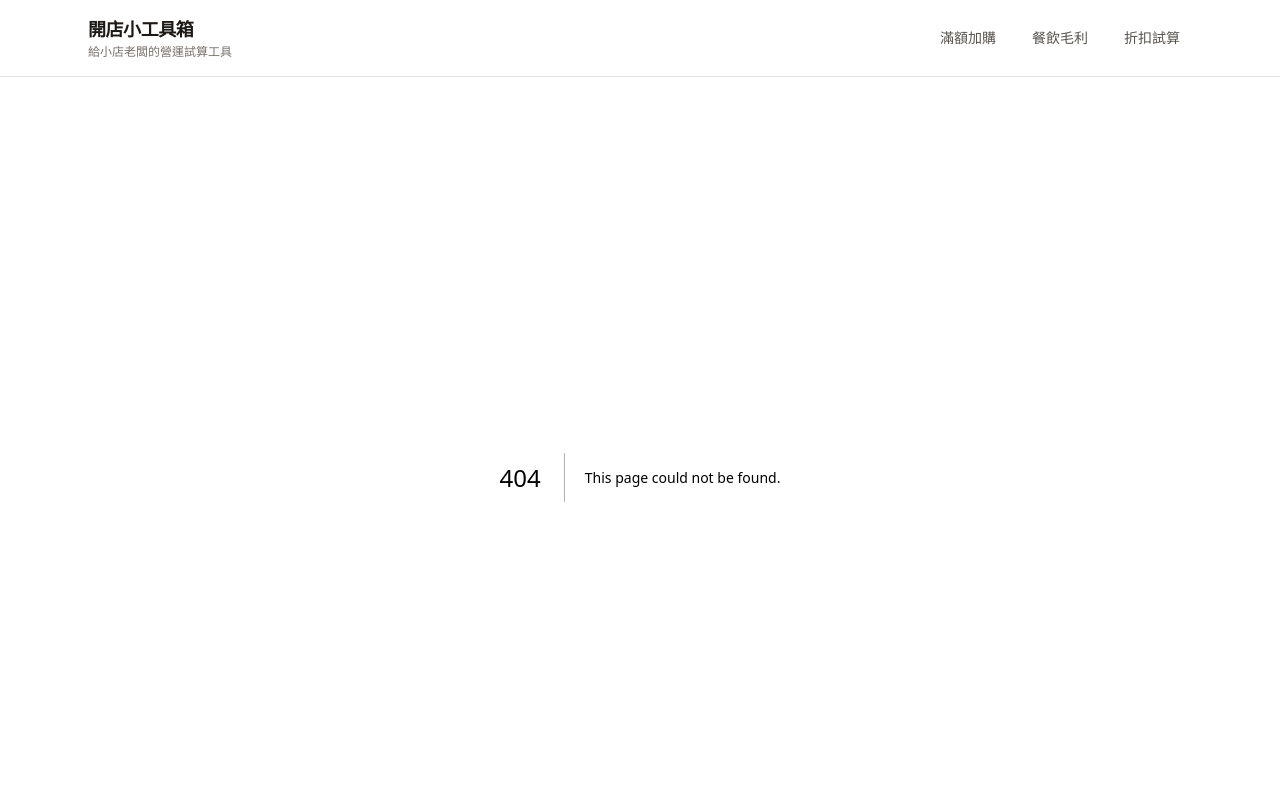
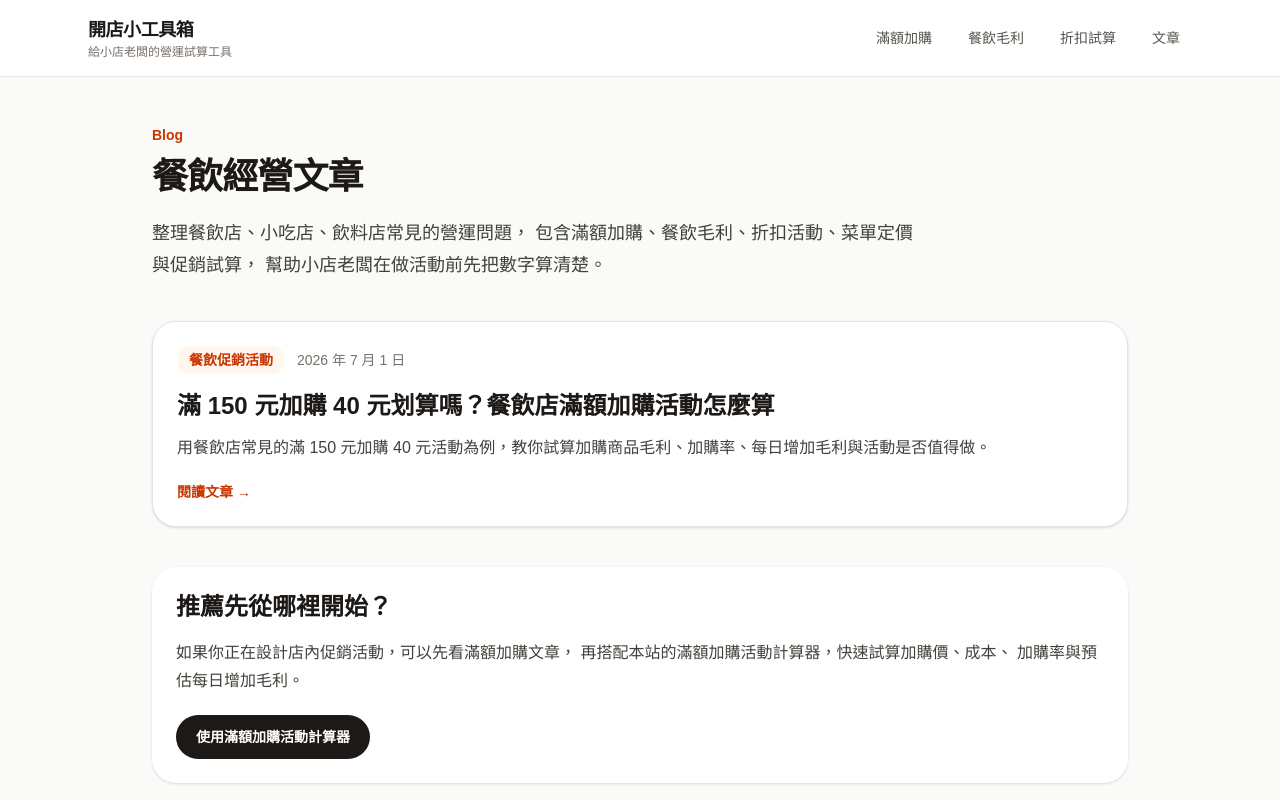
Before and after one commit to kenshaka/store-toolbox, a Next.js app: page /blog in a window 1280 px wide. Before the commit this address had no page. Shown: the top 800 px of the page. Built offline with nearby package versions, Linux system fonts and the light colour scheme.

Commit message:
Add blog index page

```diff
--- /dev/null
+++ b/app/blog/page.tsx
@@ -0,0 +1,109 @@
+import type { Metadata } from "next";
+import Link from "next/link";
+
+export const metadata: Metadata = {
+  title: "餐飲經營文章",
+  description:
+    "開店小工具箱的餐飲經營文章，整理滿額加購、餐飲毛利、折扣活動、定價試算與小店促銷活動的實用教學。",
+  keywords: [
+    "餐飲經營",
+    "餐飲毛利",
+    "滿額加購",
+    "折扣活動",
+    "餐飲促銷",
+    "小吃店經營",
+    "飲料店經營",
+    "開店教學",
+  ],
+  openGraph: {
+    title: "餐飲經營文章｜開店小工具箱",
+    description:
+      "整理餐飲毛利、滿額加購、折扣活動與小店促銷試算的實用文章。",
+    type: "website",
+    locale: "zh_TW",
+    siteName: "開店小工具箱",
+  },
+};
+
+const articles = [
+  {
+    title: "滿 150 元加購 40 元划算嗎？餐飲店滿額加購活動怎麼算",
+    description:
+      "用餐飲店常見的滿 150 元加購 40 元活動為例，教你試算加購商品毛利、加購率、每日增加毛利與活動是否值得做。",
+    href: "/blog/add-on-promotion-example",
+    category: "餐飲促銷活動",
+    date: "2026 年 7 月 1 日",
+  },
+];
+
+export default function BlogPage() {
+  return (
+    <main className="bg-stone-50 text-stone-900">
+      <section className="mx-auto max-w-5xl px-6 py-12">
+        <div>
+          <p className="text-sm font-semibold text-orange-700">
+            Blog
+          </p>
+
+          <h1 className="mt-3 text-4xl font-bold tracking-tight">
+            餐飲經營文章
+          </h1>
+
+          <p className="mt-5 max-w-3xl text-lg leading-8 text-stone-700">
+            整理餐飲店、小吃店、飲料店常見的營運問題，
+            包含滿額加購、餐飲毛利、折扣活動、菜單定價與促銷試算，
+            幫助小店老闆在做活動前先把數字算清楚。
+          </p>
+        </div>
+
+        <div className="mt-10 grid gap-6">
+          {articles.map((article) => (
+            <Link
+              key={article.href}
+              href={article.href}
+              className="rounded-3xl border border-stone-200 bg-white p-6 shadow-sm transition hover:-translate-y-1 hover:shadow-md"
+            >
+              <div className="flex flex-wrap items-center gap-3 text-sm text-stone-500">
+                <span className="rounded-full bg-orange-50 px-3 py-1 font-semibold text-orange-700">
+                  {article.category}
+                </span>
+                <span>{article.date}</span>
+              </div>
+
+              <h2 className="mt-4 text-2xl font-bold text-stone-900">
+                {article.title}
+              </h2>
+
+              <p className="mt-3 leading-7 text-stone-700">
+                {article.description}
+              </p>
+
+              <p className="mt-5 text-sm font-bold text-orange-700">
+                閱讀文章 →
+              </p>
+            </Link>
+          ))}
+        </div>
+
+        <section className="mt-10 rounded-3xl bg-white p-6 shadow-sm">
+          <h2 className="text-2xl font-bold">
+            推薦先從哪裡開始？
+          </h2>
+
+          <p className="mt-4 leading-7 text-stone-700">
+            如果你正在設計店內促銷活動，可以先看滿額加購文章，
+            再搭配本站的滿額加購活動計算器，快速試算加購價、成本、
+            加購率與預估每日增加毛利。
+          </p>
+
+          <Link
+            href="/tools/add-on-promotion-calculator"
+            className="mt-5 inline-flex rounded-full bg-stone-900 px-5 py-3 text-sm font-bold text-white transition hover:bg-orange-700"
+          >
+            使用滿額加購活動計算器
+          </Link>
+        </section>
+      </section>
+    </main>
+  );
+}
--- a/app/sitemap.ts
+++ b/app/sitemap.ts
@@ -8,6 +8,7 @@ export default function sitemap(): MetadataRoute.Sitemap {
     "/tools/add-on-promotion-calculator",
     "/tools/restaurant-margin-calculator",
     "/tools/discount-profit-calculator",
+    "/blog",
     "/blog/add-on-promotion-example",
     "/privacy",
     "/terms",
--- a/components/site-header.tsx
+++ b/components/site-header.tsx
@@ -12,6 +12,10 @@ const navItems = [
   {
     label: "折扣試算",
     href: "/tools/discount-profit-calculator",
+  },
+  {
+    label: "文章",
+    href: "/blog",
   },
 ];
 
```
